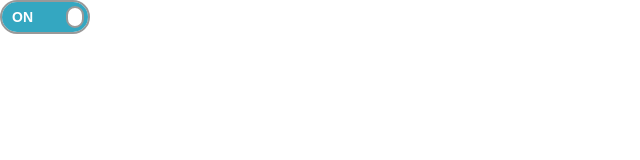
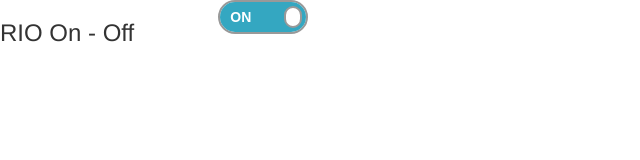
Before and after one commit to frc2503/r2016, a plain HTML site: page web/index.html in a window 1280 px wide. Shown: the whole page, without its empty margins (0-640 px from the left). Drawn offline with Linux system fonts and the light colour scheme.

Commit message:
Added First Switch
This is gonna look pretty cool. Switches will work well!

```diff
--- a/web/index.html
+++ b/web/index.html
@@ -29,12 +29,19 @@
     <!-- Page Content -->
     <div class="row">
         <div class="col-lg-4">
+            <div class="row">
+                <div class="col-lg-6">
+                    <h3>RIO On - Off</h3>
+                </div>
+                <div class="col-lg-6">
                     <div class="onoffswitch">
                         <input type="checkbox" name="onoffswitch" class="onoffswitch-checkbox" id="myonoffswitch" checked>
                         <label class="onoffswitch-label" for="myonoffswitch">
                         <span class="onoffswitch-inner"></span>
                         <span class="onoffswitch-switch"></span>
                         </label>
+                    </div>
+                </div>
             </div>
         </div>
         </div>
```
Lines whose indentation alone changed are shown as unchanged.
